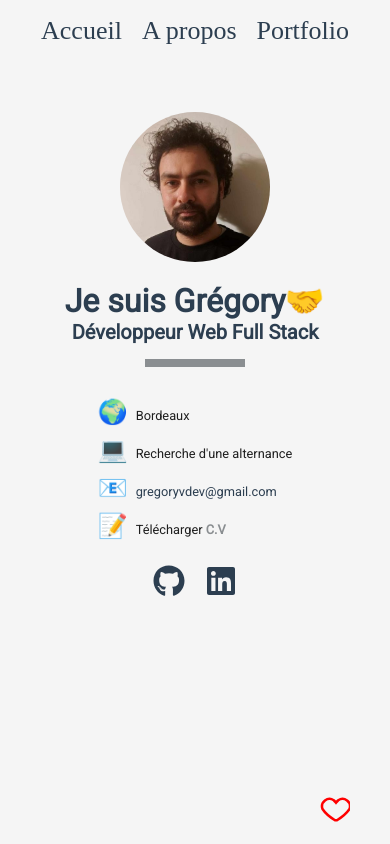
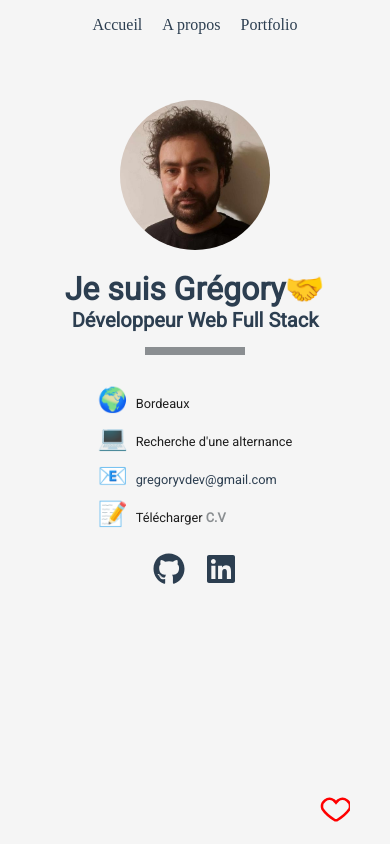
Before and after one commit to GregoryVDev/Portfolio, a React (Vite) app: page / in a window 390 px wide. Built offline with nearby package versions, Linux system fonts and the light colour scheme.

Commit message:
Removed the font-size for the first mobile

```diff
--- a/src/App.css
+++ b/src/App.css
@@ -32,7 +32,6 @@ header a {
   display: inline-block;
   color: #2C3E50;
   text-decoration: none;
-  font-size: 26px;
 }
 
 header a::after {
```
